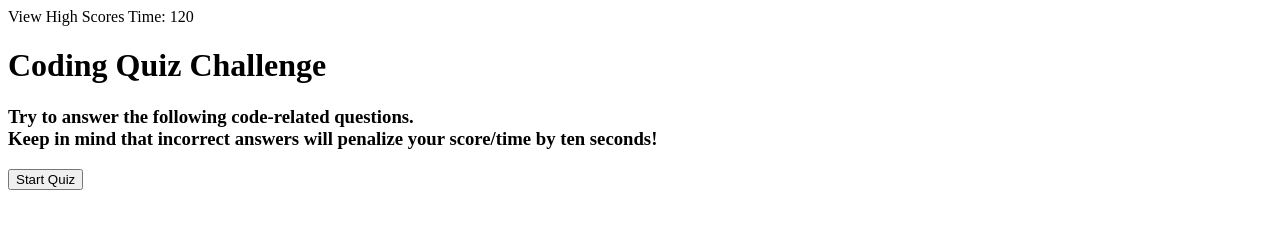
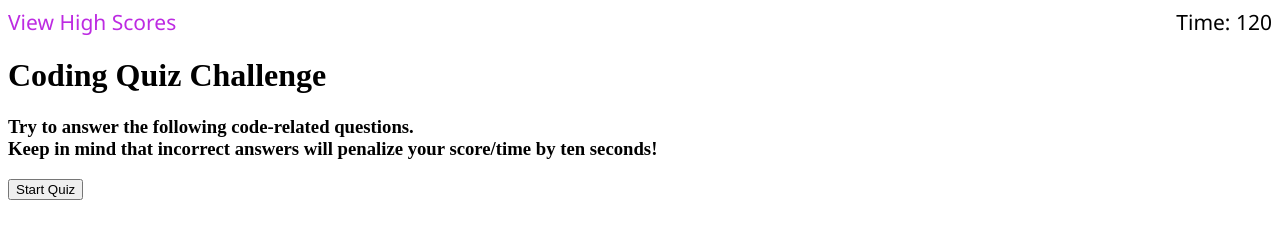
Before and after one commit to kylemoely/JavaScript-Coding-Quiz, a plain HTML site: page index.html in a window 1280 px wide. Drawn offline with Linux system fonts and the light colour scheme.

Commit message:
Styled header.

```diff
--- a/assets/style.css
+++ b/assets/style.css
@@ -0,0 +1,10 @@
+header{
+    display:flex;
+    justify-content:space-between;
+    font-size:21px;
+    font-family:'Segoe UI', Tahoma, Geneva, Verdana, sans-serif
+}
+
+#scoresBtn{
+    color:rgb(189, 43, 226);
+}
--- a/index.html
+++ b/index.html
@@ -8,13 +8,15 @@
 
     <body>
         <header>
-            <span id="scoresBtn">View High Scores</span>
+            <span><a id="scoresBtn">View High Scores</a></span>
             <span id="Timer">Time: 120</span>
         </header>
+        <main>
         <h1 class = "welcome" id ="Title">Coding Quiz Challenge</h1>
         <h3 class = "welcome" id = "Instructions">Try to answer the following code-related questions.
             <br>Keep in mind that incorrect answers will penalize your score/time by ten seconds!
         </h3>
         <button class = "welcome" id = "QuizStart">Start Quiz</button>
+        </main>
     </body>
 </html>
```
